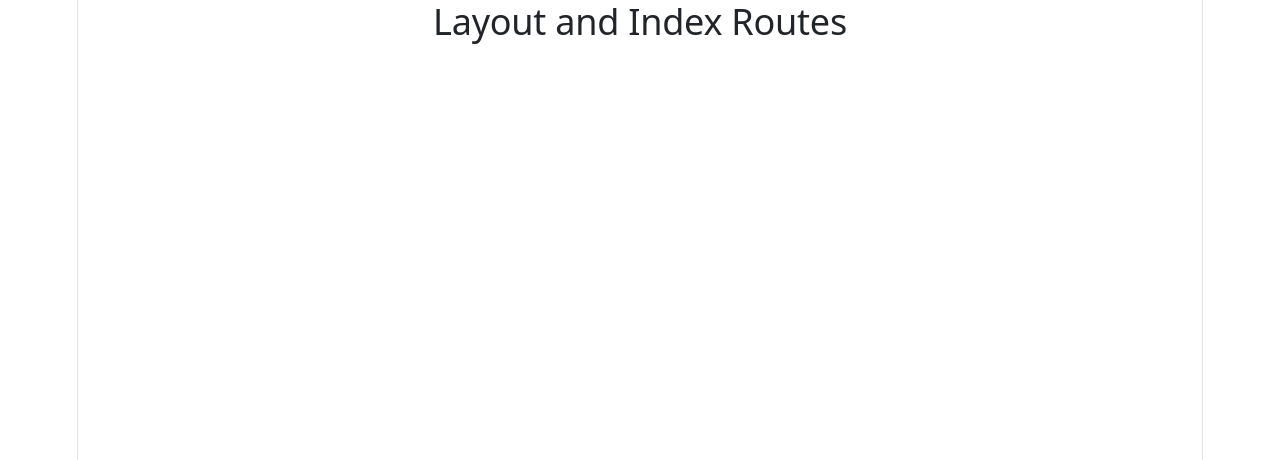
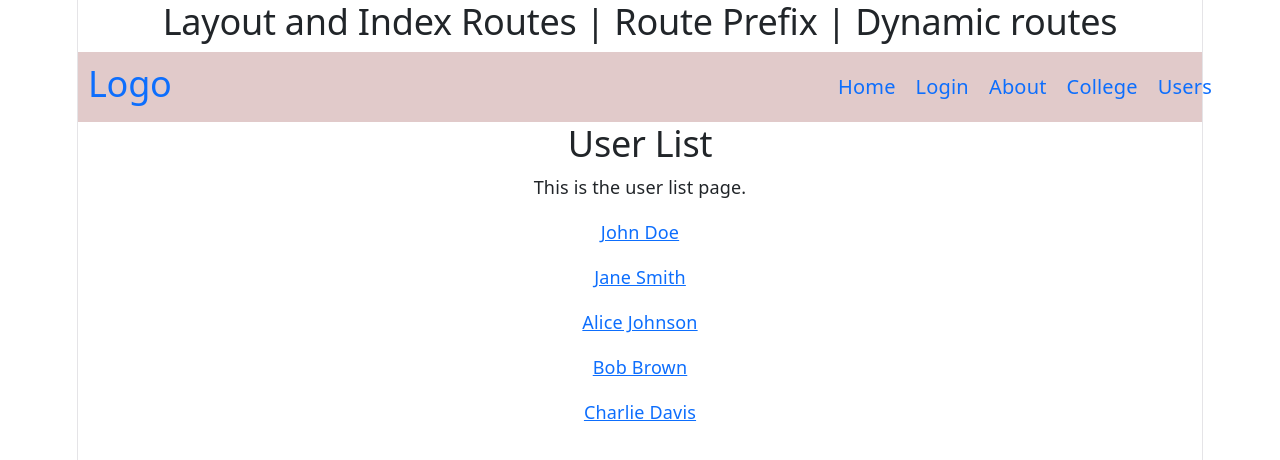
Before and after one commit to vivek2991/react-demo, a React (Vite) app: page /users in a window 1280 px wide. Shown: the top 460 px of the page. Built offline with nearby package versions, Linux system fonts and the light colour scheme.

Commit message:
Dynamic routes - App-48, User-48, UserDetails-48

```diff
--- a/src/App-48.jsx
+++ b/src/App-48.jsx
@@ -8,11 +8,13 @@ import College47 from "./College-47"
 import Student47 from "./Student-47"
 import Department47 from "./Department-47"
 import Detail47 from "./Details-47"
+import UserList from "./User-48"
+import UserDetail from "./UserDetails-48"
 
 function App48() {
     return (
         <div>
-            <h2>Layout and Index Routes</h2>
+            <h2>Layout and Index Routes | Route Prefix | Dynamic routes</h2>
             {/* <NavBar48 /> */}
 
             {/* Hide navbar for the college page */}
@@ -22,6 +24,8 @@ function App48() {
                     <Route path="/" element={<Home44 />} />
                     <Route path="/about" element={<About44 />} />
                     <Route path="/login" element={<Login44 />} />
+                    <Route path="/users" element={<UserList />} />
+                    <Route path="/users/:id" element={<UserDetail />} />
                 </Route>
 
                 {/* College Prefix before all 3 urls this way we can set prefix */}
--- a/src/NavBar-48.jsx
+++ b/src/NavBar-48.jsx
@@ -1,7 +1,7 @@
 import { Link, Outlet } from "react-router";
 import './header-45.css'
 
-export default function NavBar47() {
+export default function NavBar48() {
     return (
         <div>
             <div className="header">
@@ -24,6 +24,9 @@ export default function NavBar47() {
                         <li>
                             <Link className="link" to="/college">College</Link>
                         </li>
+                        <li>
+                            <Link className="link" to="/users">Users</Link>
+                        </li>
                     </ul>
                 </div>
             </div>
--- /dev/null
+++ b/src/User-48.jsx
@@ -0,0 +1,26 @@
+import { Link } from "react-router"
+
+export default function UserList() {
+
+    const userData = [
+        { id: 1, name: "John Doe"},
+        { id: 2, name: "Jane Smith"},
+        { id: 3, name: "Alice Johnson"},
+        { id: 4, name: "Bob Brown"},
+        { id: 5, name: "Charlie Davis"}
+    ]
+
+    return (
+        <div>
+            <h2>User List</h2>
+            <p>This is the user list page.</p>
+            {
+                userData.map((item) => (
+                    <div key={item.id}>
+                        <p><Link to={`/users/${item.id}`}>{item.name}</Link></p>
+                    </div>
+                ))
+            }
+        </div>
+    )
+}
--- /dev/null
+++ b/src/UserDetails-48.jsx
@@ -0,0 +1,15 @@
+import { useParams } from "react-router"
+
+export default function UserDetail() {
+
+    const params = useParams();
+
+    return (
+        <div>
+            <h2>User Details</h2>
+            <p>This is the user details page.</p>
+
+            <h4>User ID: {params.id}</h4>
+        </div>
+    )
+}
```
